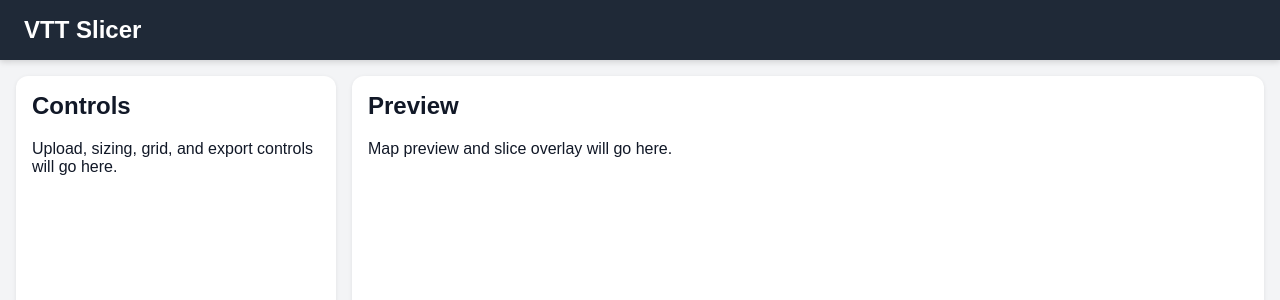
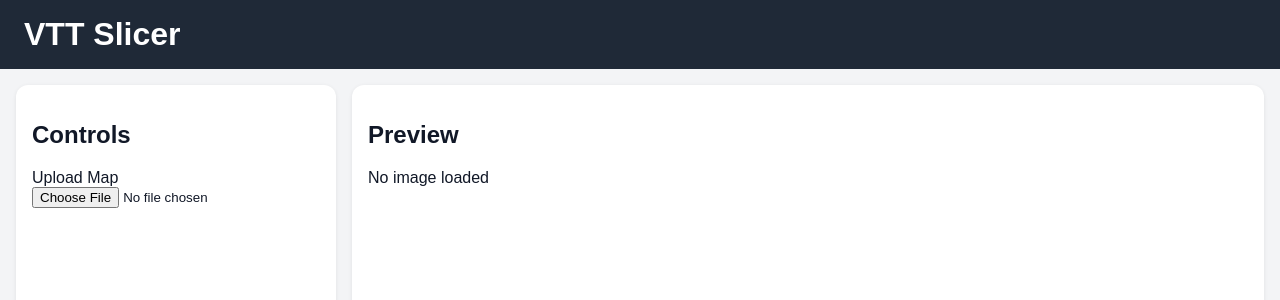
Before and after one commit to Trumpootcom/wms-ts, a React (Vite) app: page / in a window 1280 px wide. Shown: the top 300 px of the page. Built offline with nearby package versions, Linux system fonts and the light colour scheme.

Commit message:
Add image upload and preview

```diff
--- a/src/App.tsx
+++ b/src/App.tsx
@@ -1,4 +1,16 @@
+import { useState } from "react";
+
 function App() {
+  const [imageUrl, setImageUrl] = useState<string | null>(null);
+
+  function handleFileUpload(e: React.ChangeEvent<HTMLInputElement>) {
+    const file = e.target.files?.[0];
+    if (!file) return;
+
+    const url = URL.createObjectURL(file);
+    setImageUrl(url);
+  }
+
   return (
     <div
       style={{
@@ -13,10 +25,9 @@ function App() {
           background: "#1f2937",
           color: "white",
           padding: "16px 24px",
-          boxShadow: "0 2px 6px rgba(0,0,0,0.15)",
         }}
       >
-        <h1 style={{ margin: 0, fontSize: "1.5rem" }}>VTT Slicer</h1>
+        <h1 style={{ margin: 0 }}>VTT Slicer</h1>
       </header>
 
       <main
@@ -27,6 +38,7 @@ function App() {
           padding: "16px",
         }}
       >
+        {/* Controls panel */}
         <aside
           style={{
             background: "white",
@@ -35,10 +47,20 @@ function App() {
             boxShadow: "0 1px 4px rgba(0,0,0,0.08)",
           }}
         >
-          <h2 style={{ marginTop: 0 }}>Controls</h2>
-          <p>Upload, sizing, grid, and export controls will go here.</p>
+          <h2>Controls</h2>
+
+          <label>
+            Upload Map
+            <br />
+            <input
+              type="file"
+              accept="image/*"
+              onChange={handleFileUpload}
+            />
+          </label>
         </aside>
 
+        {/* Preview panel */}
         <section
           style={{
             background: "white",
@@ -48,8 +70,20 @@ function App() {
             minHeight: "500px",
           }}
         >
-          <h2 style={{ marginTop: 0 }}>Preview</h2>
-          <p>Map preview and slice overlay will go here.</p>
+          <h2>Preview</h2>
+
+          {imageUrl ? (
+            <img
+              src={imageUrl}
+              style={{
+                maxWidth: "100%",
+                maxHeight: "600px",
+                border: "1px solid #ccc",
+              }}
+            />
+          ) : (
+            <p>No image loaded</p>
+          )}
         </section>
       </main>
     </div>
```
